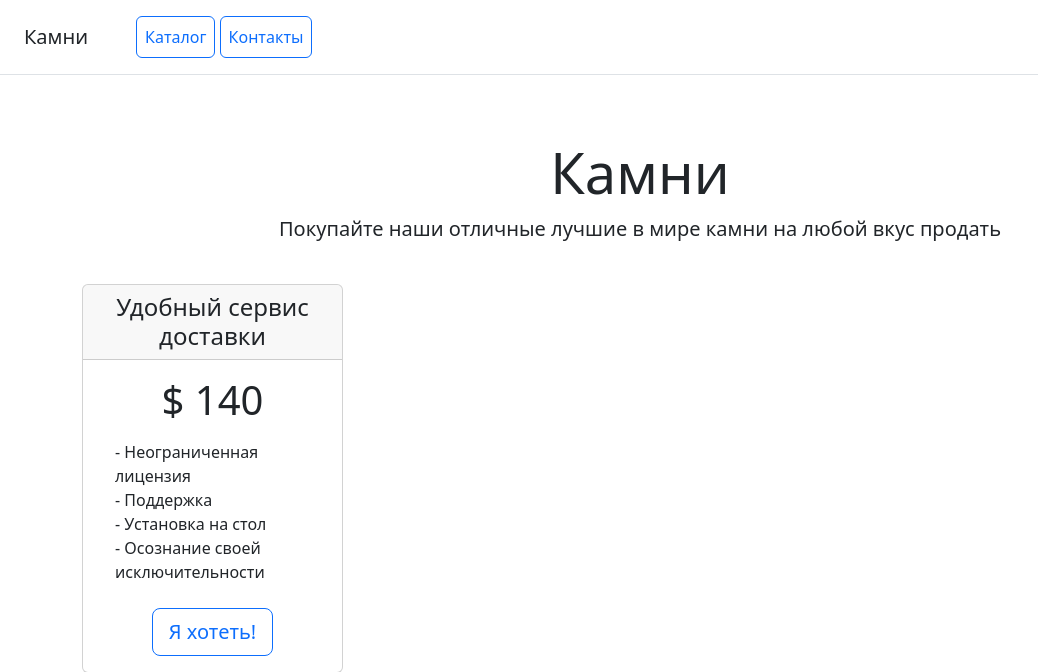
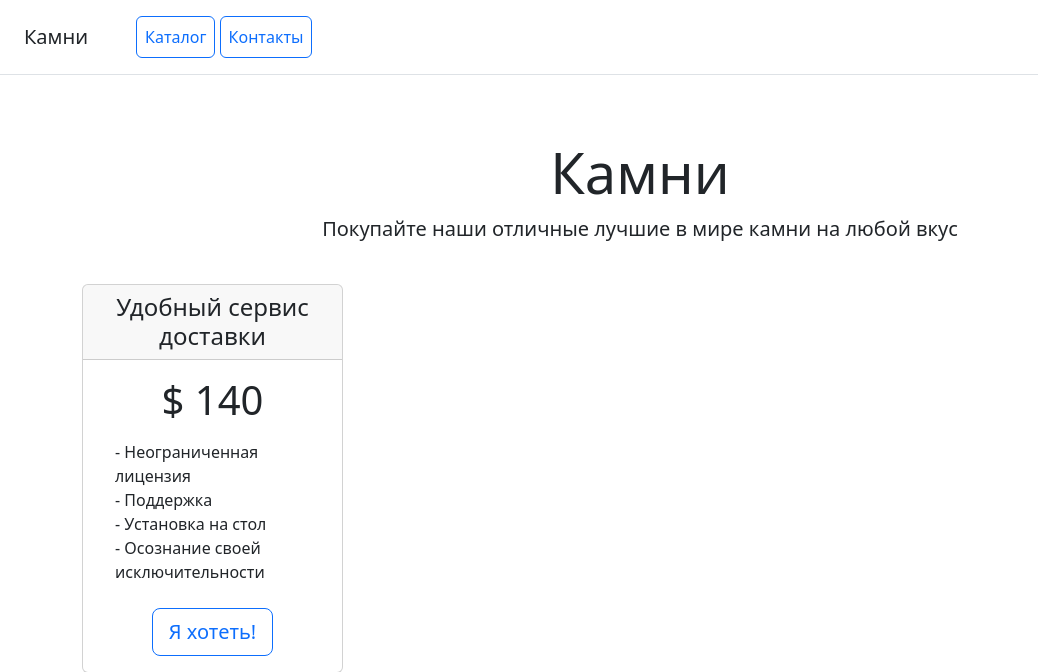
Before and after one commit to Kseniia-Artemova/e-shop, a Django app: page / in a window 1280 px wide. Shown: the top 672 px of the page, without its empty margins (0-1038 px from the left). Run offline with Django 4.2, Linux system fonts and the light colour scheme; data that the repository does not hold is empty; some libraries are stand-ins or nearby versions.

Commit message:
correction of typos

```diff
--- a/catalog/templates/catalog/contact_page.html
+++ b/catalog/templates/catalog/contact_page.html
@@ -8,7 +8,7 @@
 </head>
 <body>
 <div class="d-flex flex-column flex-md-row align-items-center p-3 px-md-4 mb-3 bg-white border-bottom box-shadow">
-    <h5 class="my-0 mr-md-auto font-weight-normal">Skystore</h5>
+    <h5 class="my-0 mr-md-auto font-weight-normal">Камни</h5>
     <nav class="ms-5">
         <a class="p-2 btn btn-outline-primary" href="/">Каталог</a>
         <a class="p-2 btn btn-outline-primary" href="/contacts/">Контакты</a>
--- a/catalog/templates/catalog/homepage.html
+++ b/catalog/templates/catalog/homepage.html
@@ -17,8 +17,7 @@
 
 <div class="pricing-header px-3 py-3 pt-md-5 pb-md-4 mx-auto text-center">
     <h1 class="display-4">Камни</h1>
-    <p class="lead">Покупайте наши отличные лучшие в мире камни на любой вкус
-        продать</p>
+    <p class="lead">Покупайте наши отличные лучшие в мире камни на любой вкус</p>
 </div>
 
 <div class="container">
```
